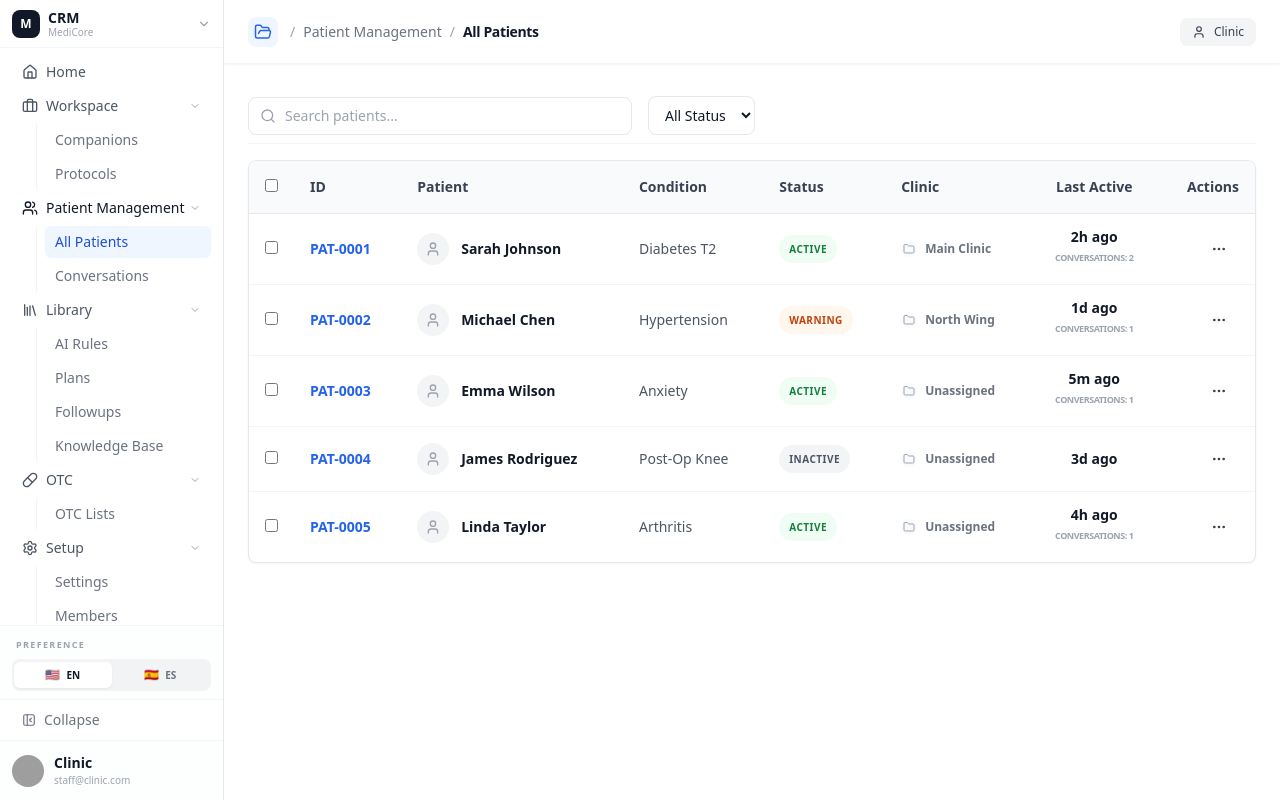
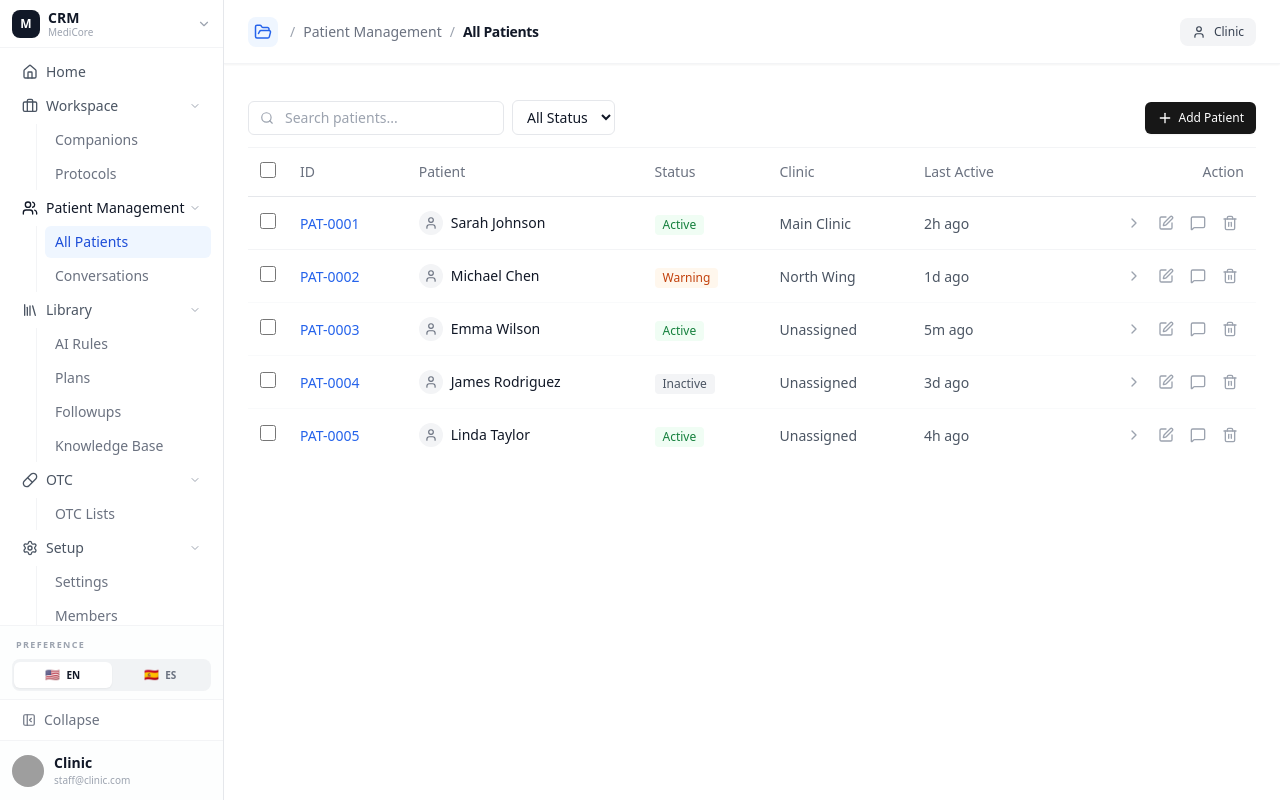
Before and after one commit to Bayesian4042/new_web, a React (Vite) app: page / in a window 1280 px wide. Both pictures are taken after a click on the button "All Patients". Built offline with nearby package versions, Linux system fonts and the light colour scheme; grey boxes are pictures that could not be loaded.

Commit message:
auto-commit for 98adac4e-090e-4589-a452-977cc5eca307

```diff
--- a/src/pages/patients/PatientList.tsx
+++ b/src/pages/patients/PatientList.tsx
@@ -651,17 +651,18 @@ export function PatientList({ onNavigateToConversations, userRole, initialPatien
   }
 
   return (
-    <div className="space-y-4">
-      {/* Filters and Search */}
-      <div className="flex items-center gap-4 py-2 border-b border-gray-100">
-        <div className="relative flex-1 max-w-sm">
-          <Search className="absolute left-3 top-1/2 -translate-y-1/2 text-gray-400" size={16} />
+    <div className="space-y-0">
+      {/* Toolbar */}
+      <div className="flex items-center justify-between py-3 border-b border-gray-100">
+        <div className="flex items-center gap-2">
+          <div className="relative max-w-xs">
+            <Search className="absolute left-3 top-1/2 -translate-y-1/2 text-gray-400" size={14} />
             <input
               type="text"
               placeholder="Search patients..."
               value={searchQuery}
               onChange={(e) => setSearchQuery(e.target.value)}
-            className="w-full pl-9 pr-4 py-2 text-sm border border-gray-200 rounded-lg focus:outline-none focus:ring-2 focus:ring-blue-500/20 focus:border-blue-500"
+              className="w-full pl-9 pr-4 py-1.5 text-sm border border-gray-200 rounded-md focus:outline-none focus:ring-1 focus:ring-gray-400 focus:border-gray-400"
             />
           </div>
 
@@ -669,7 +670,7 @@ export function PatientList({ onNavigateToConversations, userRole, initialPatien
             <select
               value={selectedClinic}
               onChange={(e) => setSelectedClinic(e.target.value)}
-            className="text-sm border border-gray-200 rounded-lg px-3 py-2 bg-white focus:outline-none focus:ring-2 focus:ring-blue-500/20"
+              className="text-sm border border-gray-200 rounded-md px-2.5 py-1.5 bg-white focus:outline-none focus:ring-1 focus:ring-gray-400"
             >
               <option value="all">All Clinics</option>
               {clinics.map(clinic => (
@@ -681,7 +682,7 @@ export function PatientList({ onNavigateToConversations, userRole, initialPatien
           <select
             value={selectedStatus}
             onChange={(e) => setSelectedStatus(e.target.value)}
-          className="text-sm border border-gray-200 rounded-lg px-3 py-2 bg-white focus:outline-none focus:ring-2 focus:ring-blue-500/20"
+            className="text-sm border border-gray-200 rounded-md px-2.5 py-1.5 bg-white focus:outline-none focus:ring-1 focus:ring-gray-400"
           >
             <option value="all">All Status</option>
             <option value="Active">Active</option>
@@ -690,92 +691,106 @@ export function PatientList({ onNavigateToConversations, userRole, initialPatien
           </select>
         </div>
 
-      <div className="bg-white rounded-lg border border-gray-200 shadow-sm overflow-hidden">
+        <Button size="sm" className="gap-1.5">
+          <Plus size={16} />
+          Add Patient
+        </Button>
+      </div>
+
+      {/* Table */}
       <div className="overflow-x-auto">
-          <table className="w-full text-sm text-left">
-            <thead className="bg-gray-50 text-gray-700 font-medium border-b border-gray-200">
-              <tr>
-                <th className="p-4 w-4">
+        <table className="w-full">
+          <thead>
+            <tr className="border-b border-gray-200">
+              <th className="w-10 py-3 px-3">
                 <input
                   type="checkbox"
                   checked={filteredPatients.length > 0 && selectedRows.length === filteredPatients.length}
                   onChange={toggleAll}
-                    className="rounded border-gray-300 text-blue-600 focus:ring-blue-500"
+                  className="h-4 w-4 rounded border-gray-300 text-gray-900 focus:ring-gray-500"
                 />
               </th>
-                <th className="p-4">ID</th>
-                <th className="p-4">Patient</th>
-                <th className="p-4">Condition</th>
-                <th className="p-4">Status</th>
-                <th className="p-4">Clinic</th>
-                <th className="p-4 text-center">Last Active</th>
-                <th className="p-4 text-right">Actions</th>
+              <th className="py-3 px-3 text-left text-sm font-medium text-gray-500">ID</th>
+              <th className="py-3 px-3 text-left text-sm font-medium text-gray-500">Patient</th>
+              <th className="py-3 px-3 text-left text-sm font-medium text-gray-500">Status</th>
+              <th className="py-3 px-3 text-left text-sm font-medium text-gray-500">Clinic</th>
+              <th className="py-3 px-3 text-left text-sm font-medium text-gray-500">Last Active</th>
+              <th className="py-3 px-3 text-right text-sm font-medium text-gray-500">Action</th>
             </tr>
           </thead>
-            <tbody className="divide-y divide-gray-100">
+          <tbody className="divide-y divide-gray-50">
             {filteredPatients.map((patient) => (
               <tr
                 key={patient.id}
                 onClick={() => setSelectedPatient(patient)}
-                  className="hover:bg-gray-50 cursor-pointer transition-colors"
+                className="border-b border-gray-100 hover:bg-gray-50/50 transition-colors group cursor-pointer"
               >
-                  <td className="p-4">
+                <td className="py-3 px-3">
                   <input
                     type="checkbox"
                     checked={selectedRows.includes(patient.id)}
-                      onClick={(e) => toggleRow(patient.id, e)}
-                      onChange={() => { }}
-                      className="rounded border-gray-300 text-blue-600 focus:ring-blue-500"
+                    onChange={(e) => toggleRow(patient.id, e as any)}
+                    onClick={(e) => e.stopPropagation()}
+                    className="h-4 w-4 rounded border-gray-300 text-gray-900 focus:ring-gray-500"
                   />
                 </td>
-                  <td className="p-4 whitespace-nowrap">
-                    <span className="text-blue-600 font-bold hover:underline cursor-pointer">{patient.id}</span>
+                <td className="py-3 px-3">
+                  <span className="text-sm font-medium text-blue-600">{patient.id}</span>
                 </td>
-                  <td className="p-4">
-                    <div className="flex items-center gap-3">
-                      <div className="h-8 w-8 rounded-full bg-gray-100 flex items-center justify-center text-gray-400 overflow-hidden">
-                        <UserIcon size={16} />
+                <td className="py-3 px-3">
+                  <div className="flex items-center gap-2">
+                    <div className="h-6 w-6 rounded-full bg-gray-100 flex items-center justify-center">
+                      <UserIcon size={14} className="text-gray-500" />
                     </div>
-                      <div className="font-bold text-gray-900">{patient.name}</div>
+                    <span className="text-sm text-gray-900">{patient.name}</span>
                   </div>
                 </td>
-                  <td className="p-4 text-gray-600 font-medium">{patient.condition}</td>
-                  <td className="p-4">
-                    <span className={`inline-flex items-center px-2.5 py-1 rounded-full text-[10px] font-bold uppercase tracking-wider ${patient.status === 'Active' ? 'bg-green-50 text-green-700' :
+                <td className="py-3 px-3">
+                  <span className={`inline-flex items-center px-2 py-0.5 rounded text-xs font-medium ${
+                    patient.status === 'Active' ? 'bg-green-50 text-green-700' :
                     patient.status === 'Warning' ? 'bg-orange-50 text-orange-700' :
                     'bg-gray-100 text-gray-600'
                   }`}>
                     {patient.status}
                   </span>
                 </td>
-                  <td className="p-4 text-gray-600">
-                    <div className="flex items-center gap-2">
-                      <div className="h-4 w-4 rounded-full bg-gray-50 flex items-center justify-center">
-                        <Folder size={12} className="text-gray-400" />
+                <td className="py-3 px-3">
+                  <span className="text-sm text-gray-600">{patient.clinicName || 'Unassigned'}</span>
+                </td>
+                <td className="py-3 px-3">
+                  <span className="text-sm text-gray-600">{patient.lastActive}</span>
+                </td>
+                <td className="py-3 px-3">
+                  <div className="flex items-center justify-end gap-1">
+                    <button
+                      onClick={(e) => { e.stopPropagation(); setSelectedPatient(patient); }}
+                      className="p-1.5 text-gray-400 hover:text-blue-600 hover:bg-blue-50 rounded-lg transition-colors"
+                      title="View Details"
+                    >
+                      <ChevronRight size={16} />
+                    </button>
+                    <button
+                      onClick={(e) => { e.stopPropagation(); /* Edit action */ }}
+                      className="p-1.5 text-gray-400 hover:text-green-600 hover:bg-green-50 rounded-lg transition-colors"
+                      title="Edit"
+                    >
+                      <Edit size={16} />
+                    </button>
+                    <button
+                      onClick={(e) => { e.stopPropagation(); onNavigateToConversations?.(); }}
+                      className="p-1.5 text-gray-400 hover:text-purple-600 hover:bg-purple-50 rounded-lg transition-colors"
+                      title="Conversations"
+                    >
+                      <MessageSquare size={16} />
+                    </button>
+                    <button
+                      onClick={(e) => { e.stopPropagation(); /* Delete action */ }}
+                      className="p-1.5 text-gray-400 hover:text-red-600 hover:bg-red-50 rounded-lg transition-colors"
+                      title="Delete"
+                    >
+                      <Trash2 size={16} />
+                    </button>
                   </div>
-                      <span className="text-xs font-bold text-gray-500">{patient.clinicName || 'Unassigned'}</span>
-                    </div>
-                  </td>
-                  <td className="p-4 text-center">
-                    <div className="text-gray-900 font-bold text-sm leading-none">{patient.lastActive}</div>
-                    {patient.recentConversations && patient.recentConversations.length > 0 && (
-                      <div className="text-[9px] text-gray-400 font-bold uppercase tracking-tighter mt-1">
-                        Conversations: {patient.recentConversations.length}
-                      </div>
-                    )}
-                  </td>
-                  <td className="p-4 text-right">
-                    <Button
-                      variant="ghost"
-                      size="sm"
-                      className="text-gray-400 hover:text-gray-600"
-                      onClick={(e) => {
-                        e.stopPropagation();
-                        // Action
-                      }}
-                    >
-                      <MoreHorizontal size={16} />
-                    </Button>
                 </td>
               </tr>
             ))}
@@ -793,6 +808,5 @@ export function PatientList({ onNavigateToConversations, userRole, initialPatien
         )}
       </div>
     </div>
-    </div>
   );
 }
```
Lines whose indentation alone changed are shown as unchanged.
